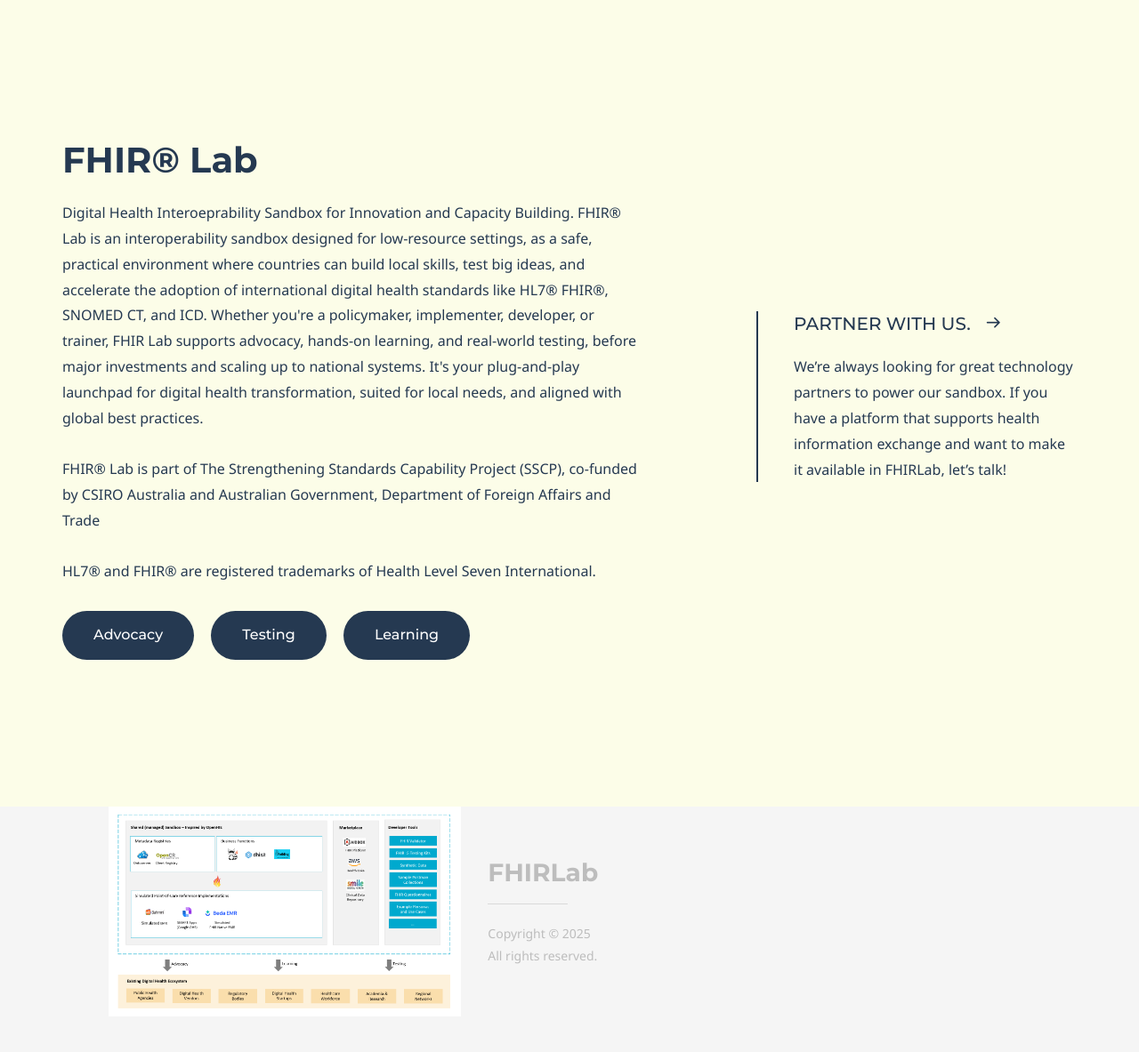
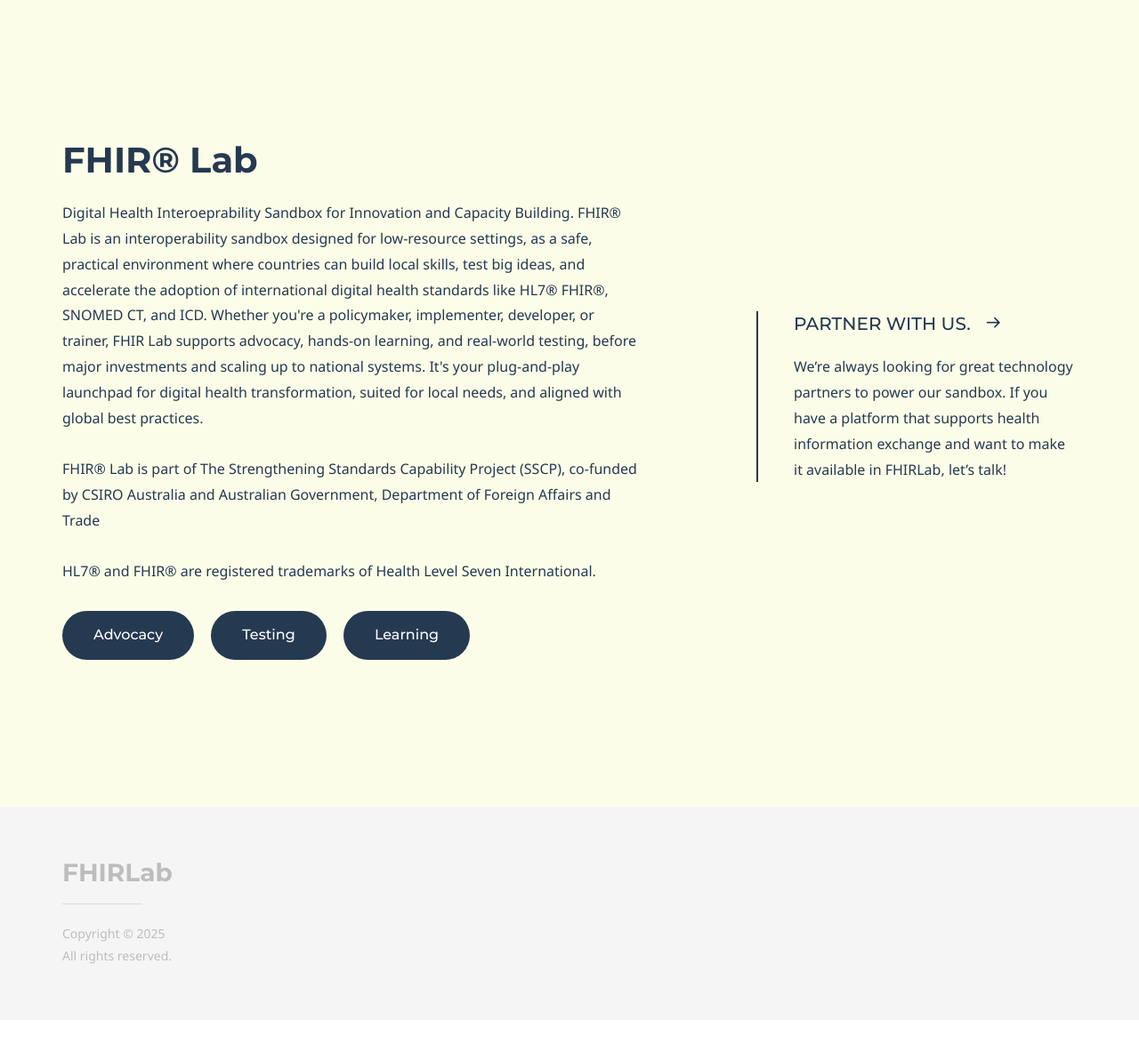
Before and after one commit to upmsilab/FHIRLab, a Jekyll site: the page built from index.md, in a window 1280 px wide. Shown: the whole page at 89% size. Built offline with Jekyll 4.4.1, drawn with Linux system fonts in a browser that asks for light colours; some web fonts are replaced; after the commit the page ends 1147 px from its top, so only the background shows below that.

Commit message:
Update homepage.html

```diff
--- a/doks-theme/_layouts/homepage.html
+++ b/doks-theme/_layouts/homepage.html
@@ -59,10 +59,6 @@
 				</div><!-- /.row -->
 			</div><!-- /.container -->
 		</div><!-- /.hero-subheader -->
-		<div class="col-md-4 col-md-offset-1 hidden-xs hidden-sm text-center">
-  			<img src="/designs/fhirlabCM.png" alt="Descriptive Alt Text" class="img-responsive" />
-		</div>
-		{% comment %}
 		{% if page.grid_navigation %}
 			<div class="section section--darker-theme-color-bg">
 				<div class="container">
@@ -70,6 +66,8 @@
 						<div class="col-md-12">
 							<div class="nav-grid nav-grid--out">
 								<div class="row">
+									<img src="/designs/fhirlabCM.png" alt="Descriptive Alt Text" class="img-responsive" />
+									{% comment %}
 									{% for item in page.grid_navigation %}
 										<div class="col-sm-6 col-lg-4">
 											<a href="{% if jekyll.environment == 'production' %}{{ site.doks.baseurl }}{% endif %}{{ item.url }}" class="nav-grid__item">
@@ -84,6 +82,7 @@
 											</a><!-- /.nav-grid__item -->
 										</div><!-- /.col -->
 									{% endfor %}
+									{% endcomment %}
 								</div><!-- /.row -->
 							</div><!-- /.nav-grid -->
 						</div><!-- /.col -->
@@ -91,7 +90,6 @@
 				</div><!-- /.container -->
 			</div><!-- /.section -->
 		{% endif %}
-		{% endcomment %}
 		{% include site-footer.html %}
 	</body>
 </html>
```
